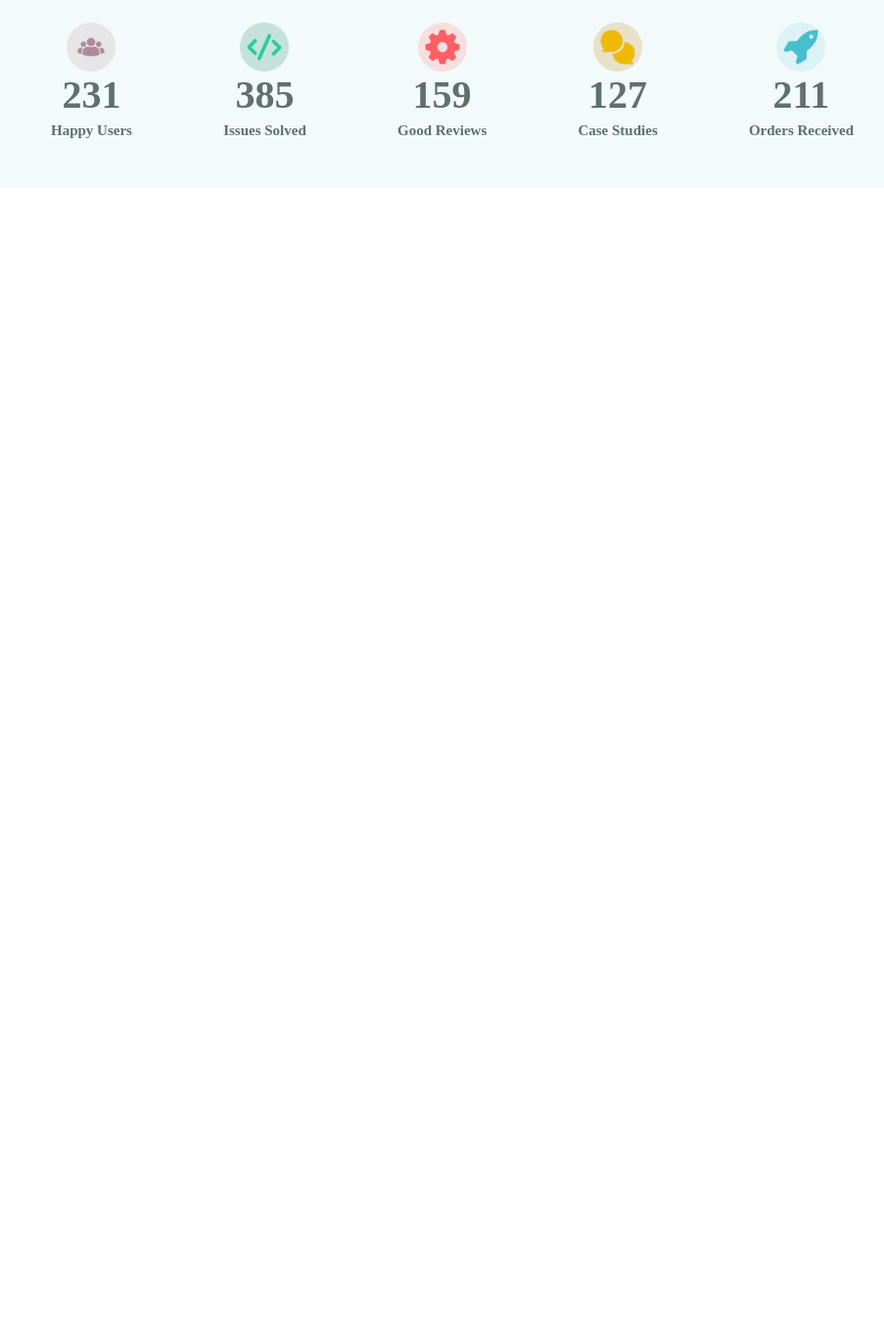
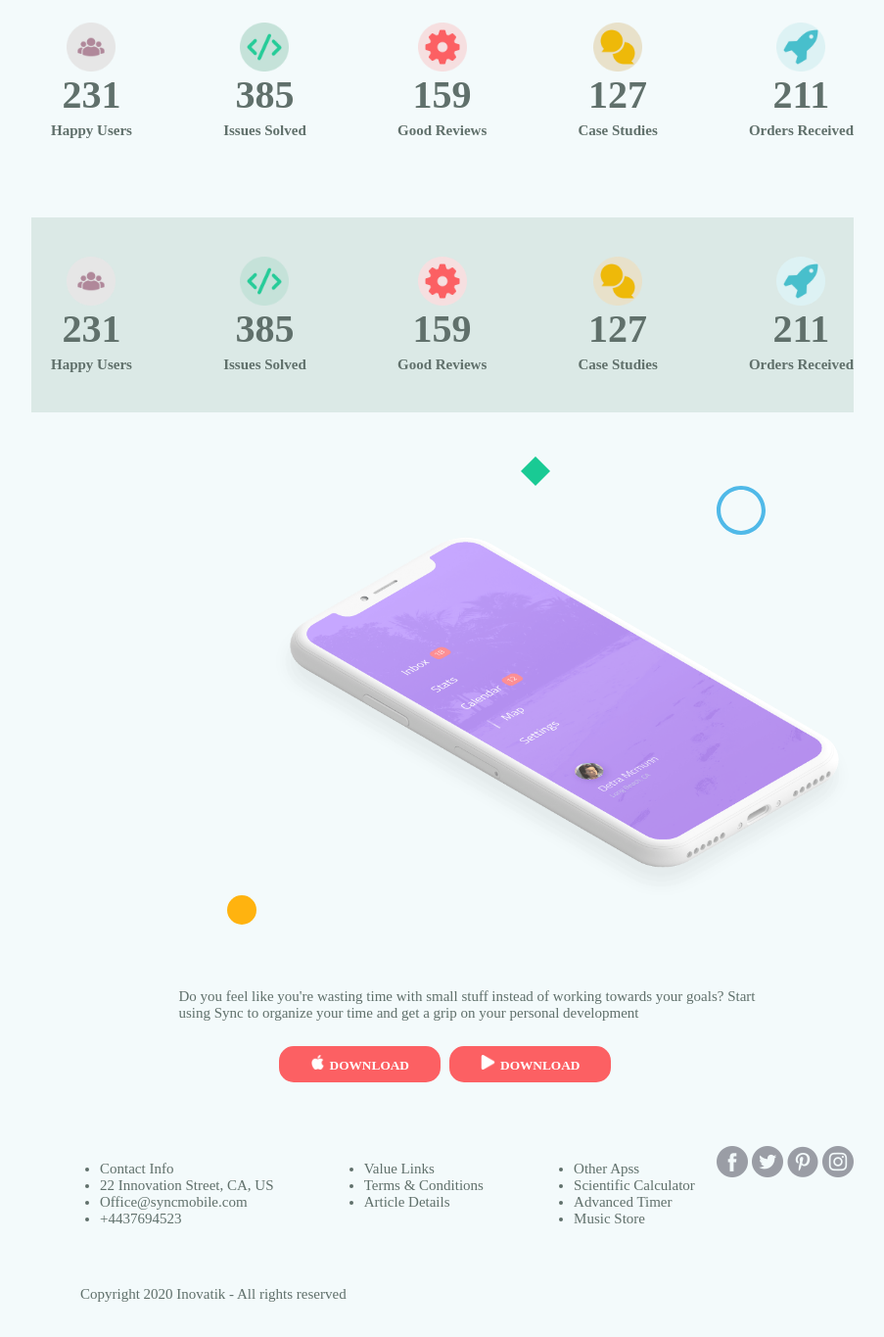
Before and after one commit to Ninetthe/WebStaticReplica, a plain HTML site: page index.html in a window 1280 px wide. Shown: the part 2774-4139 px from the top of the page at 98% size, without its empty margins (188-1091 px from the left). Before the commit the page ends 2966 px from the top, so only its background shows below. Drawn offline with Linux system fonts and the light colour scheme.

Commit message:
Se terminó la última vista de replica web estatica 2

```diff
--- a/index.html
+++ b/index.html
@@ -9,6 +9,8 @@
     <link rel="stylesheet" href="styles/main.css">
     <link rel="stylesheet" href="styles/description.css">
     <link rel="stylesheet" href="styles/testimonials.css">
+    <link rel="stylesheet" href="styles/screens.css">
+    <link rel="stylesheet" href="styles/footer.css">
 </head>
 <body>
     <navb class="navbar">
@@ -148,30 +150,62 @@
                 <li class="lis_balloon"><img class="icon_balloon_main" src="images/globos-de-texto (2).png" alt="Balloon">127 <p>Case Studies</p></li>
                 <li class="lis_space"><img class="icon_space_main" src="images/silueta-de-nave-espacial-pequena.png" alt="Space">211 <p>Orders Received</p></li>
             </ul>
-            </ul>
         </section>
-        <section>
-            <div>
-               <!----<img src="images/decorative-green-diamond.svg" alt="">
-                <img src="images/decorative-blue-circle.svg" alt="">
-                <img src="images/download-iphone.png" alt="">
-                <img src="images/decorative-yellow-circle.svg" alt="">
+    <section class="screens">
+        <ul class="icons_general_ultima_vista">
+            <li class="list_grup"><img class="icon_grup_main" src="images/grupo (2).png" alt="Grup">231 <p>Happy Users</p></li>
+            <li class="lis_label"><img class="icon_label_main" src="images/codigo (1).png" alt="Label">385 <p>Issues Solved</p></li>
+            <li class="lis_settings"><img class="icon_settings_main" src="images/configuraciones (2).png" alt="Settings">159 <p>Good Reviews</p></li>
+            <li class="lis_balloon"><img class="icon_balloon_main" src="images/globos-de-texto (2).png" alt="Balloon">127 <p>Case Studies</p></li>
+            <li class="lis_space"><img class="icon_space_main" src="images/silueta-de-nave-espacial-pequena.png" alt="Space">211 <p>Orders Received</p></li>
+        </ul>
+        <div class="iphone_screens">
+            <img class="diamond_screens" src="images/decorative-green-diamond.svg" alt="">
+            <img class="blue_circule" src="images/decorative-blue-circle.svg" alt="">
+            <img class="iphone_screens_tamaño" src="images/download-iphone.png" alt="">
+            <img class="yellow_circule" src="images/decorative-yellow-circle.svg" alt="">
+        </div>
+        <div class="parrafo_final">
+            <p>Do you feel like you're wasting time with small stuff instead of working towards your goals? Start <br>using Sync to organize your time and get a grip on your personal development</p>
+            <div><button class="download_iphone"><img class="icon_iphone_main" src="images/logotipo-de-apple.png" alt="Apple Image" >DOWNLOAD</button>
+                <button class="download_android"><img class="icon_playstore_main" src="images/triangulo-negro-flecha-derecha.png" alt="Play Store">DOWNLOAD</button>
             </div>
-            <!----<ul>
-                <li>
-                    <p>Do you feel like you're wasting time with small stuff instead of working towards your goals? Start <br>using Sync to organize your time and get a grip on your personal development</p>
-                </li>
-                <li>
-                    <button></button>
-                    <button></button>
-                </li>
-            </ul>
-
-        </section> -->
-    </main>
+        </div>
+        </section>
 </body>
 
-<footer>
-
+<footer class="footer">
+    <section  class="footer_contact">
+        <div>
+            <ul>
+                <li>Contact Info</li>
+                <li>22 Innovation Street, CA, US</li>
+                <li>Office@syncmobile.com</li>
+                <li>+4437694523</li>
+            </ul>
+        </div>
+        <div>
+            <ul>
+                <li>Value Links</li>
+                <li>Terms & Conditions</li>
+                <li>Article Details</li>
+            </ul>
+        </div>
+        <div>
+            <ul>
+                <li>Other Apss</li>
+                <li>Scientific Calculator</li>
+                <li>Advanced Timer</li>
+                <li>Music Store</li>
+            </ul>
+        </div>
+        <div>
+            <img src="images/facebook.png" alt="Logo Facebook">
+            <img src="images/gorjeo.png" alt="Logo Twitter">
+            <img src="images/pinterest.png" alt="Logo Pinterest">
+            <img src="images/instagram.png" alt="Logo Instagram">
+        </div>
+    </section>
+    <p>Copyright 2020 Inovatik - All rights reserved</p>
 </footer>
 </html>
--- a/styles/footer.css
+++ b/styles/footer.css
@@ -0,0 +1,13 @@
+.footer{
+    margin: auto;
+    padding: 15px 80px;
+    background-color: #f3fafb;
+
+}
+.footer_contact {
+    padding: 20px 0px;
+    display: flex;
+    justify-content:space-between ;
+    flex-direction: row;
+
+}
--- a/styles/navbar.css
+++ b/styles/navbar.css
@@ -1,5 +1,4 @@
 body {
-
     flex-direction: column;
     width: 1000px;
     margin: auto;
--- /dev/null
+++ b/styles/screens.css
@@ -0,0 +1,63 @@
+.screens {
+
+    margin: auto;
+    padding: 15px 80px;
+    background-color: #f3fafb;
+}
+.icons_general_ultima_vista {
+    display: flex;
+    flex-wrap: wrap;
+    justify-content: space-between;
+    padding: 40px 0px;
+    background-color: #dbe9e6;
+}
+
+.icons_general_ultima_vista li {
+    display: flex;
+    justify-content: center;
+    font-size: 40px;
+}
+.icons_general_ultima_vista li p {
+    text-align: center;
+    padding: 0;
+}
+.iphone_screens {
+    display: flex;
+    flex-direction: column;
+
+}
+.diamond_screens {
+    margin-left: 500px;
+    height: 30px;
+    width: 30px;
+    padding-top: 30px;
+}
+.blue_circule {
+    margin-left: 700px;
+    height: 50px;
+    width: 50px;
+}
+.iphone_screens_tamaño {
+    width: 70%;
+    height: 70%;
+    margin-left: 250px;
+}
+.yellow_circule {
+    width: 30px;
+    height: 30px;
+    padding-bottom: 50px;
+    margin-left: 200px;
+
+}
+.parrafo_final {
+    display: flex;
+    flex-direction: column;
+    justify-content: center;
+    align-items: center;
+    padding: 10px;
+}
+.parrafo_final li {
+    margin-bottom: 20px;
+    text-decoration: none;
+    text-align: center;
+}
--- a/styles/testimonials.css
+++ b/styles/testimonials.css
@@ -55,7 +55,6 @@
     display: flex;
     flex-wrap: wrap;
     justify-content: space-between;
-
     padding: 20px 0px;
 }
 .icons_general li {
```
Also changed, not shown: images/facebook.png (added), images/gorjeo.png (added), images/instagram.png (added), images/pinterest.png (added).
